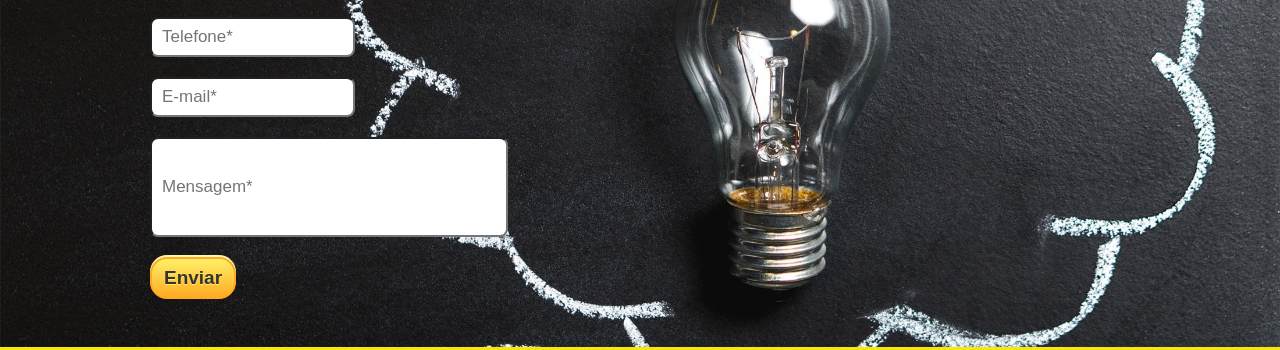
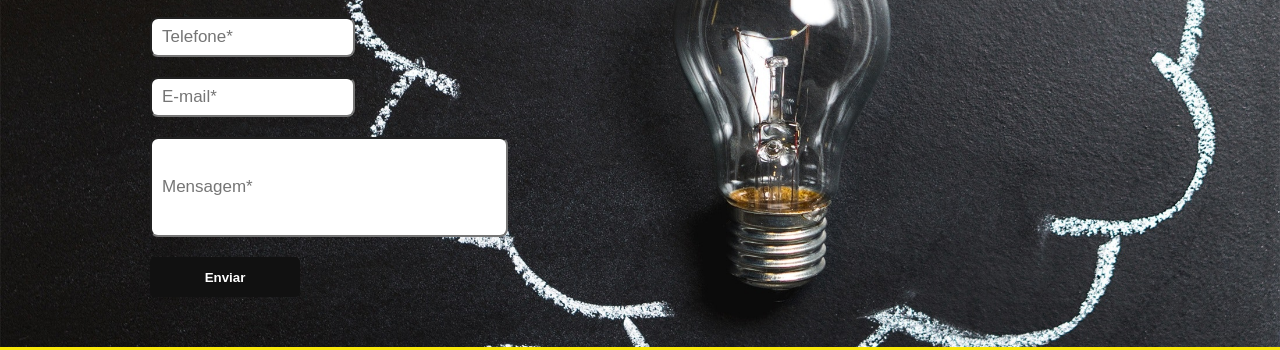
Before and after one commit to felipepereiradasilva1/Projeto-Luminous-v2, a plain HTML site: page site/index.html in a window 1280 px wide. Shown: the part 780-1130 px from the top of the page. Drawn offline with Linux system fonts and the light colour scheme.

Commit message:
padronizando o botao

```diff
--- a/site/css/style.css
+++ b/site/css/style.css
@@ -127,28 +127,19 @@ a.active, a:hover {
 }
 
 .botao {
-	box-shadow: 0px -2px 0px 0px #fff6af;
-	background:linear-gradient(to bottom, #ffec64 5%, #ffab23 100%);
-	background-color:#ffec64;
-	border-radius:17px;
-	border:2px solid #ffaa22;
-	display:inline-block;
-	cursor:pointer;
-	color:#333333;
-	font-family:Arial;
-	font-size:19px;
-	font-weight:bold;
-	padding:8px 12px;
-	text-decoration:none;
-    text-shadow:0px 1px 0px #ffee66;
+    background-color: #111111;
+    color: white;
+    border: none;
+    border-radius: 5px;
+    width: 150px;
+    height: 40px;
+    cursor: pointer;
+    font-weight: bold;
 }
 
-.botao:hover {
-	background:linear-gradient(to bottom, #ffab23 5%, #ffec64 100%);
-	background-color:#ffab23;
+.botao:hover ,.botao:active {
+    background-color: #363636;
+    color: yellow;
+    transition: .5s;
 }
-.botao:active {
-	position:relative;
-	top:1px;
-
 /* Final CSS Contato */
```
